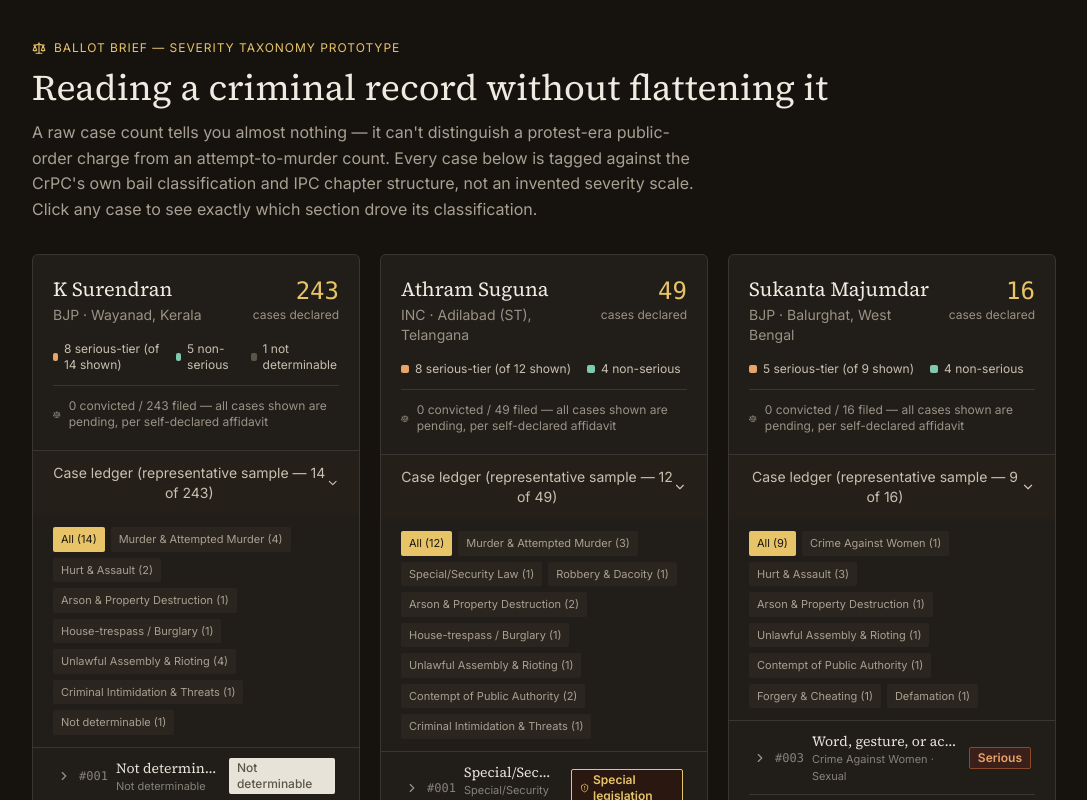
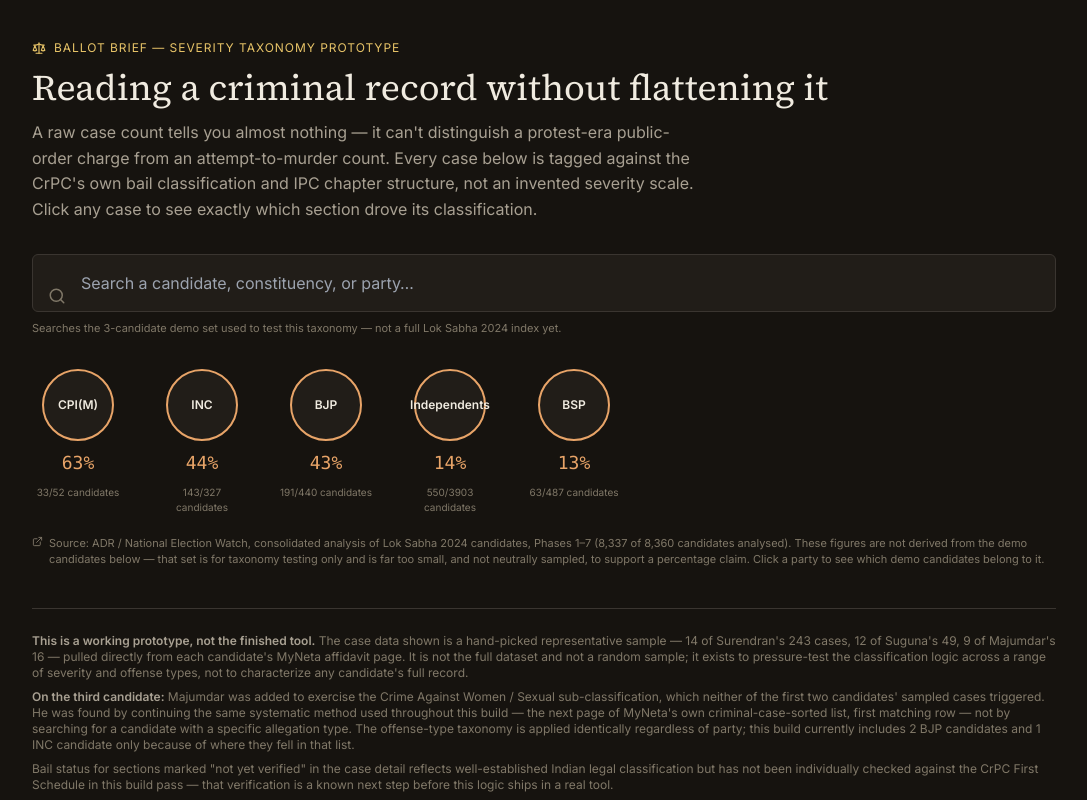
Before and after one commit to tannyboiiee/ballot-brief, a React (Vite) app: page / in a window 1280 px wide. Shown: the top 800 px of the page, without its empty margins (96-1183 px from the left). Built offline with nearby package versions, Linux system fonts and the light colour scheme.

Commit message:
Update App.jsx

```diff
--- a/src/App.jsx
+++ b/src/App.jsx
@@ -1,5 +1,5 @@
 import { useState } from "react";
-import { ChevronDown, ChevronRight, Scale, FileText, ShieldAlert, BadgeCheck, ExternalLink, Info } from "lucide-react";
+import { ChevronDown, ChevronRight, Scale, FileText, ShieldAlert, BadgeCheck, ExternalLink, Info, Search, ArrowLeft } from "lucide-react";
 
 // ---------------------------------------------------------------------------
 // IPC reference table — sourced from the CrPC First Schedule (bail/cognizance)
@@ -318,6 +318,23 @@ function CaseRow({ c, hidden }) {
   );
 }
 
+// ---------------------------------------------------------------------------
+// Party-level statistics — sourced directly from ADR's own published
+// consolidated report (Lok Sabha 2024, Phases 1-7), not computed from the
+// 3-candidate demo sample below. The sample exists to stress-test the
+// severity/offense-type taxonomy and is nowhere near large enough, or
+// neutrally selected enough, to support a percentage claim on its own.
+// ---------------------------------------------------------------------------
+const PARTY_STATS = [
+  { party: "CPI(M)", withCases: 33, total: 52 },
+  { party: "INC", withCases: 143, total: 327 },
+  { party: "BJP", withCases: 191, total: 440 },
+  { party: "BSP", withCases: 63, total: 487 },
+  { party: "Independents", withCases: 550, total: 3903 },
+];
+const PARTY_STATS_SOURCE =
+  "ADR / National Election Watch, consolidated analysis of Lok Sabha 2024 candidates, Phases 1–7 (8,337 of 8,360 candidates analysed).";
+
 const ALL_BUCKETS_ORDER = [
   "Murder & Attempted Murder",
   "Crime Against Women",
@@ -456,7 +473,164 @@ function CandidateCard({ candidate }) {
   );
 }
 
+function PartyStats({ onSelectParty }) {
+  const sorted = [...PARTY_STATS].sort((a, b) => b.withCases / b.total - a.withCases / a.total);
+
+  return (
+    <div className="mb-8">
+      <div className="flex flex-wrap gap-6 md:gap-8 justify-center md:justify-start">
+        {sorted.map((p) => {
+          const pct = Math.round((p.withCases / p.total) * 100);
+          return (
+            <button
+              key={p.party}
+              onClick={() => onSelectParty(p.party)}
+              className="flex flex-col items-center gap-2"
+              style={{ width: 92 }}
+            >
+              <div
+                className="rounded-full flex items-center justify-center text-xs font-semibold text-center px-1 transition-transform"
+                style={{
+                  width: 72,
+                  height: 72,
+                  border: "2px solid #e8a468",
+                  color: "#f0ebe0",
+                  background: "#211d18",
+                }}
+              >
+                {p.party}
+              </div>
+              <div className="text-lg font-mono" style={{ color: "#e8a468" }}>
+                {pct}%
+              </div>
+              <div className="text-[10px] text-center" style={{ color: "#807868" }}>
+                {p.withCases}/{p.total} candidates
+              </div>
+            </button>
+          );
+        })}
+      </div>
+      <p className="text-[11px] mt-5 flex items-start gap-1.5" style={{ color: "#807868" }}>
+        <ExternalLink size={11} style={{ flexShrink: 0, marginTop: 1 }} />
+        <span>
+          Source: {PARTY_STATS_SOURCE} These figures are not derived from the demo candidates below — that
+          set is for taxonomy testing only and is far too small, and not neutrally sampled, to support a
+          percentage claim. Click a party to see which demo candidates belong to it.
+        </span>
+      </p>
+    </div>
+  );
+}
+
+
+function CandidateListRow({ candidate, onSelect }) {
+  return (
+    <button
+      onClick={() => onSelect(candidate.id)}
+      className="w-full flex items-center justify-between gap-3 py-3 px-4 text-left"
+      style={{ borderBottom: "1px solid #3a3530" }}
+    >
+      <div>
+        <div style={{ color: "#f0ebe0", fontFamily: "'Source Serif 4', Georgia, serif" }}>{candidate.name}</div>
+        <div className="text-xs" style={{ color: "#9a9285" }}>
+          {candidate.party} · {candidate.constituency}
+        </div>
+      </div>
+      <div className="text-right flex items-center gap-2">
+        <div>
+          <div className="font-mono text-lg" style={{ color: "#e8c468" }}>
+            {candidate.totalCases}
+          </div>
+          <div className="text-[10px]" style={{ color: "#807868" }}>
+            cases
+          </div>
+        </div>
+        <ChevronRight size={16} style={{ color: "#807868" }} />
+      </div>
+    </button>
+  );
+}
+
+function PartyLeaderboard({ party, onSelectCandidate, onBack }) {
+  const members = CANDIDATES.filter((c) => c.party === party).sort((a, b) => b.totalCases - a.totalCases);
+
+  return (
+    <div>
+      <button onClick={onBack} className="flex items-center gap-1.5 text-sm mb-6" style={{ color: "#a8a092" }}>
+        <ArrowLeft size={14} /> Back
+      </button>
+      <h2 className="text-2xl mb-1" style={{ fontFamily: "'Source Serif 4', Georgia, serif", color: "#f0ebe0" }}>
+        {party}
+      </h2>
+      <p className="text-sm mb-5" style={{ color: "#9a9285" }}>
+        Demo candidates with declared cases, ranked highest to lowest by case count.
+      </p>
+      {members.length === 0 ? (
+        <div className="rounded-md p-8 text-center text-sm" style={{ background: "#211d18", border: "1px solid #3a3530", color: "#807868" }}>
+          No {party} candidates in the current demo set yet — this build only includes 3 candidates total,
+          added to stress-test the classification logic, not to cover every party.
+        </div>
+      ) : (
+        <div className="rounded-md overflow-hidden" style={{ background: "#211d18", border: "1px solid #3a3530" }}>
+          {members.map((c) => (
+            <CandidateListRow key={c.id} candidate={c} onSelect={onSelectCandidate} />
+          ))}
+        </div>
+      )}
+    </div>
+  );
+}
+
+function SearchResults({ query, onSelectCandidate }) {
+  const q = query.trim().toLowerCase();
+  const results = CANDIDATES.filter(
+    (c) => c.name.toLowerCase().includes(q) || c.constituency.toLowerCase().includes(q) || c.party.toLowerCase().includes(q)
+  ).sort((a, b) => b.totalCases - a.totalCases);
+
+  return (
+    <div>
+      <p className="text-sm mb-4" style={{ color: "#9a9285" }}>
+        {results.length} match{results.length === 1 ? "" : "es"} in the demo set for "{query}"
+      </p>
+      {results.length === 0 ? (
+        <div className="rounded-md p-8 text-center text-sm" style={{ background: "#211d18", border: "1px solid #3a3530", color: "#807868" }}>
+          No match. This demo only indexes 3 candidates — try "Surendran," "Suguna," or "Majumdar."
+        </div>
+      ) : (
+        <div className="rounded-md overflow-hidden" style={{ background: "#211d18", border: "1px solid #3a3530" }}>
+          {results.map((c) => (
+            <CandidateListRow key={c.id} candidate={c} onSelect={onSelectCandidate} />
+          ))}
+        </div>
+      )}
+    </div>
+  );
+}
+
+
 export default function BallotBrief() {
+  const [query, setQuery] = useState("");
+  const [view, setView] = useState("home"); // "home" | "party" | "candidate"
+  const [selectedParty, setSelectedParty] = useState(null);
+  const [selectedCandidateId, setSelectedCandidateId] = useState(null);
+
+  const goHome = () => {
+    setView("home");
+    setSelectedParty(null);
+    setSelectedCandidateId(null);
+    setQuery("");
+  };
+  const goToParty = (party) => {
+    setSelectedParty(party);
+    setView("party");
+  };
+  const goToCandidate = (id) => {
+    setSelectedCandidateId(id);
+    setView("candidate");
+  };
+
+  const selectedCandidate = CANDIDATES.find((c) => c.id === selectedCandidateId);
+
   return (
     <div
       className="min-h-screen p-6 md:p-10"
@@ -464,10 +638,12 @@ export default function BallotBrief() {
     >
       <div className="max-w-5xl mx-auto">
         <header className="mb-8">
-          <div className="flex items-center gap-2 text-xs uppercase tracking-wider mb-3" style={{ color: "#e8c468", letterSpacing: "0.08em" }}>
+          <button onClick={goHome} className="flex items-center gap-2 text-xs uppercase tracking-wider mb-3" style={{ color: "#e8c468", letterSpacing: "0.08em" }}>
             <Scale size={14} />
             Ballot Brief — severity taxonomy prototype
-          </div>
+          </button>
+          {view === "home" && (
+            <>
               <h1 className="text-3xl md:text-4xl mb-3" style={{ fontFamily: "'Source Serif 4', Georgia, serif", color: "#f0ebe0" }}>
                 Reading a criminal record without flattening it
               </h1>
@@ -477,14 +653,43 @@ export default function BallotBrief() {
                 bail classification and IPC chapter structure, not an invented severity scale. Click any case
                 to see exactly which section drove its classification.
               </p>
+            </>
+          )}
         </header>
 
-        <div className="grid md:grid-cols-3 gap-5">
-          {CANDIDATES.map((c) => (
-            <CandidateCard key={c.id} candidate={c} />
-          ))}
+        {view === "home" && (
+          <div className="relative mb-8">
+            <Search size={18} style={{ position: "absolute", left: 16, top: "50%", transform: "translateY(-50%)", color: "#807868" }} />
+            <input
+              type="text"
+              value={query}
+              onChange={(e) => setQuery(e.target.value)}
+              placeholder="Search a candidate, constituency, or party…"
+              className="w-full py-4 pl-12 pr-4 rounded-md text-base outline-none"
+              style={{ background: "#211d18", border: "1px solid #3a3530", color: "#f0ebe0" }}
+            />
+            <p className="text-[11px] mt-2" style={{ color: "#807868" }}>
+              Searches the {CANDIDATES.length}-candidate demo set used to test this taxonomy — not a full Lok
+              Sabha 2024 index yet.
+            </p>
           </div>
+        )}
 
+        {view === "home" && query.trim() === "" && <PartyStats onSelectParty={goToParty} />}
+        {view === "home" && query.trim() !== "" && <SearchResults query={query} onSelectCandidate={goToCandidate} />}
+        {view === "party" && <PartyLeaderboard party={selectedParty} onSelectCandidate={goToCandidate} onBack={goHome} />}
+        {view === "candidate" && selectedCandidate && (
+          <div>
+            <button onClick={goHome} className="flex items-center gap-1.5 text-sm mb-6" style={{ color: "#a8a092" }}>
+              <ArrowLeft size={14} /> Back
+            </button>
+            <div className="grid md:grid-cols-1 max-w-md">
+              <CandidateCard candidate={selectedCandidate} />
+            </div>
+          </div>
+        )}
+
+        {view === "home" && (
         <footer className="mt-10 pt-6 text-xs space-y-2" style={{ borderTop: "1px solid #3a3530", color: "#807868" }}>
           <p>
             <strong style={{ color: "#a8a092" }}>This is a working prototype, not the finished tool.</strong>{" "}
@@ -512,6 +717,7 @@ export default function BallotBrief() {
             Source data: myneta.info (ADR / National Election Watch), archiving Election Commission of India affidavits.
           </p>
         </footer>
+        )}
       </div>
     </div>
   );
```
Lines whose indentation alone changed are shown as unchanged.
